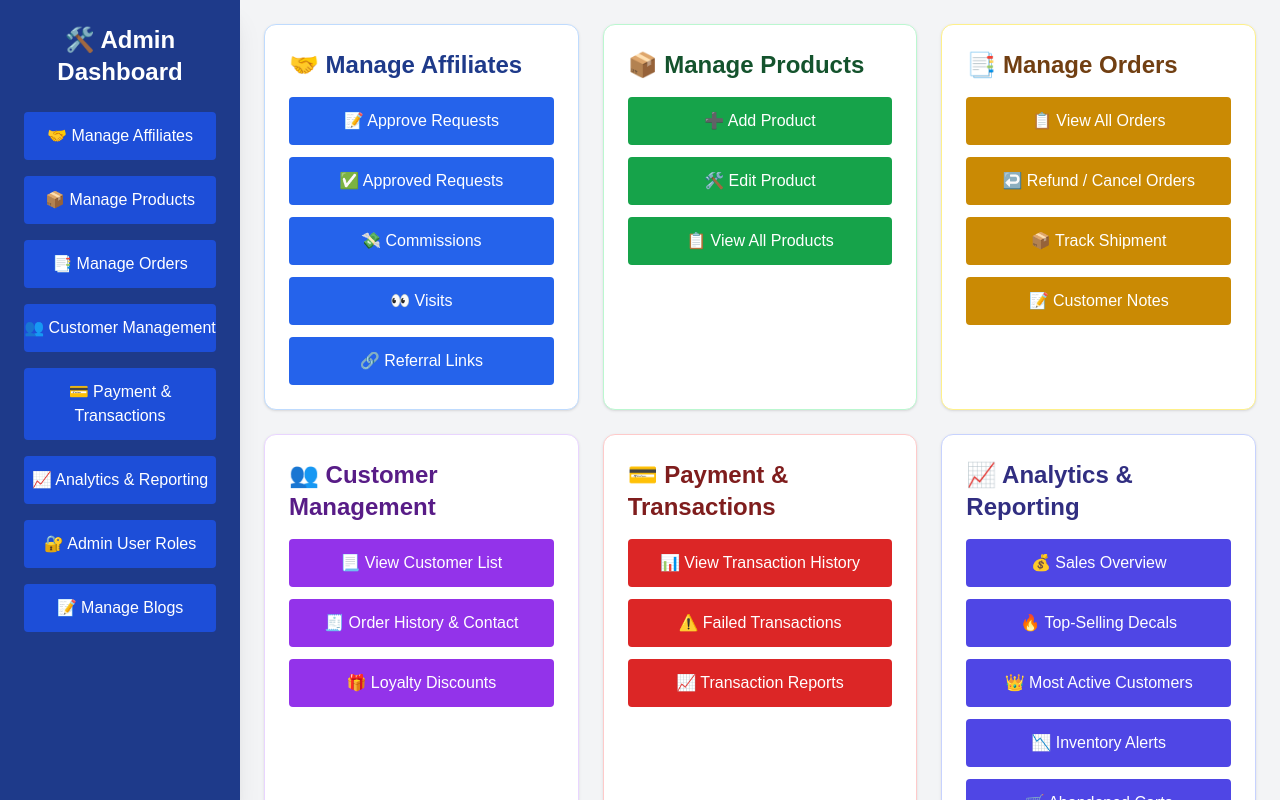
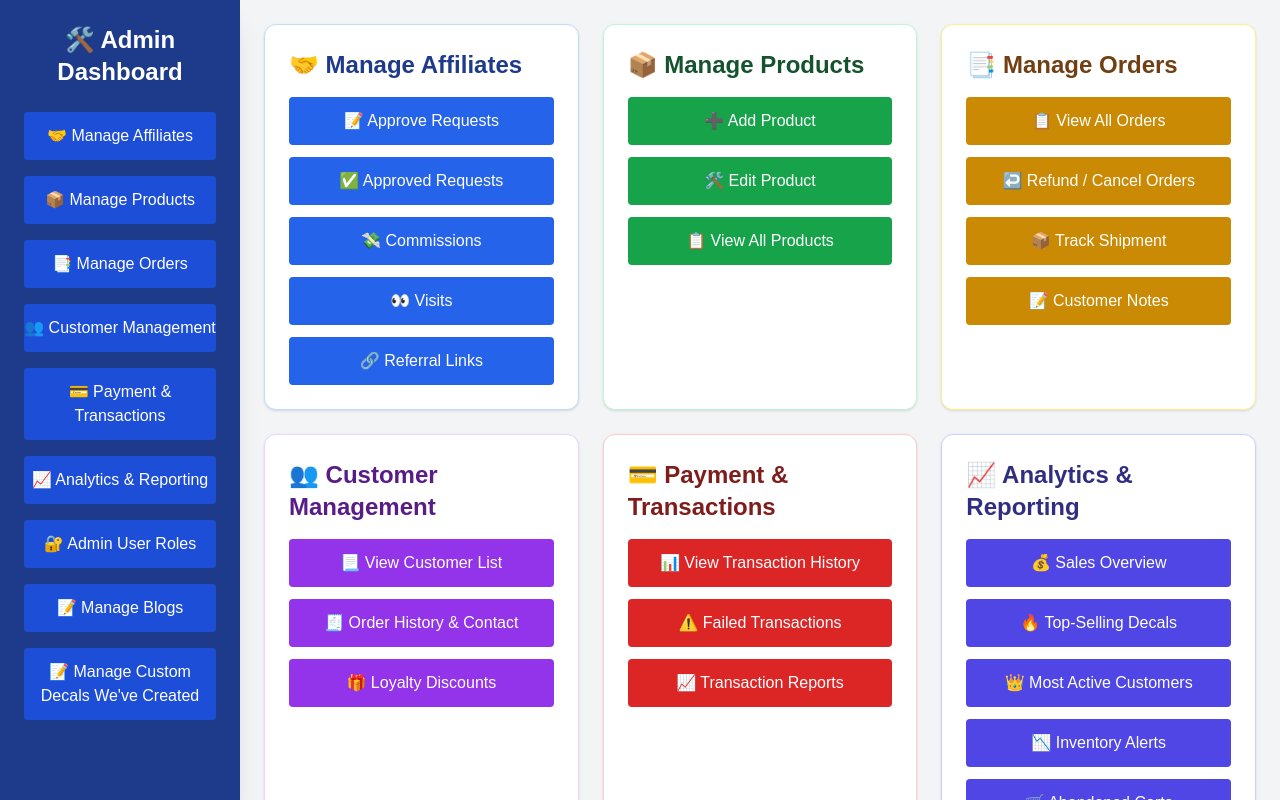
Before and after one commit to Decal-project/HobbyistDecals-Demo-master, a Next.js app: page /adminDashboard in a window 1280 px wide. Built offline with nearby package versions, Linux system fonts and the light colour scheme.

Commit message:
Update page.tsx

```diff
--- a/src/app/adminDashboard/page.tsx
+++ b/src/app/adminDashboard/page.tsx
@@ -58,6 +58,12 @@ export default function AdminDashboard() {
             className="py-3 bg-blue-700 rounded hover:bg-blue-600 transition"
           >
             📝 Manage Blogs
+          </button>
+          <button
+            onClick={() => router.push("/adminDashboard/custom/list")}
+            className="py-3 bg-blue-700 rounded hover:bg-blue-600 transition"
+          >
+            📝 Manage Custom Decals We've Created
           </button>
         </nav>
       </aside>
@@ -143,6 +149,15 @@ export default function AdminDashboard() {
             { label: "📃 View Blog List", href: "/adminDashboard/blogs/list" },
           ]}
         />
+          <DashboardCard
+  title="🤝 Manage Custom Decals We've Created"
+  color="blue"
+  options={[
+    { label: "➕ Add Decals", href: "/adminDashboard/custom/add" },
+    { label: "✏️ Edit Decals", href: "/adminDashboard/custom/edit" },
+    { label: "📋 List Decals", href: "/adminDashboard/custom/list" },
+  ]}
+/>
       </main>
     </div>
   );
```
